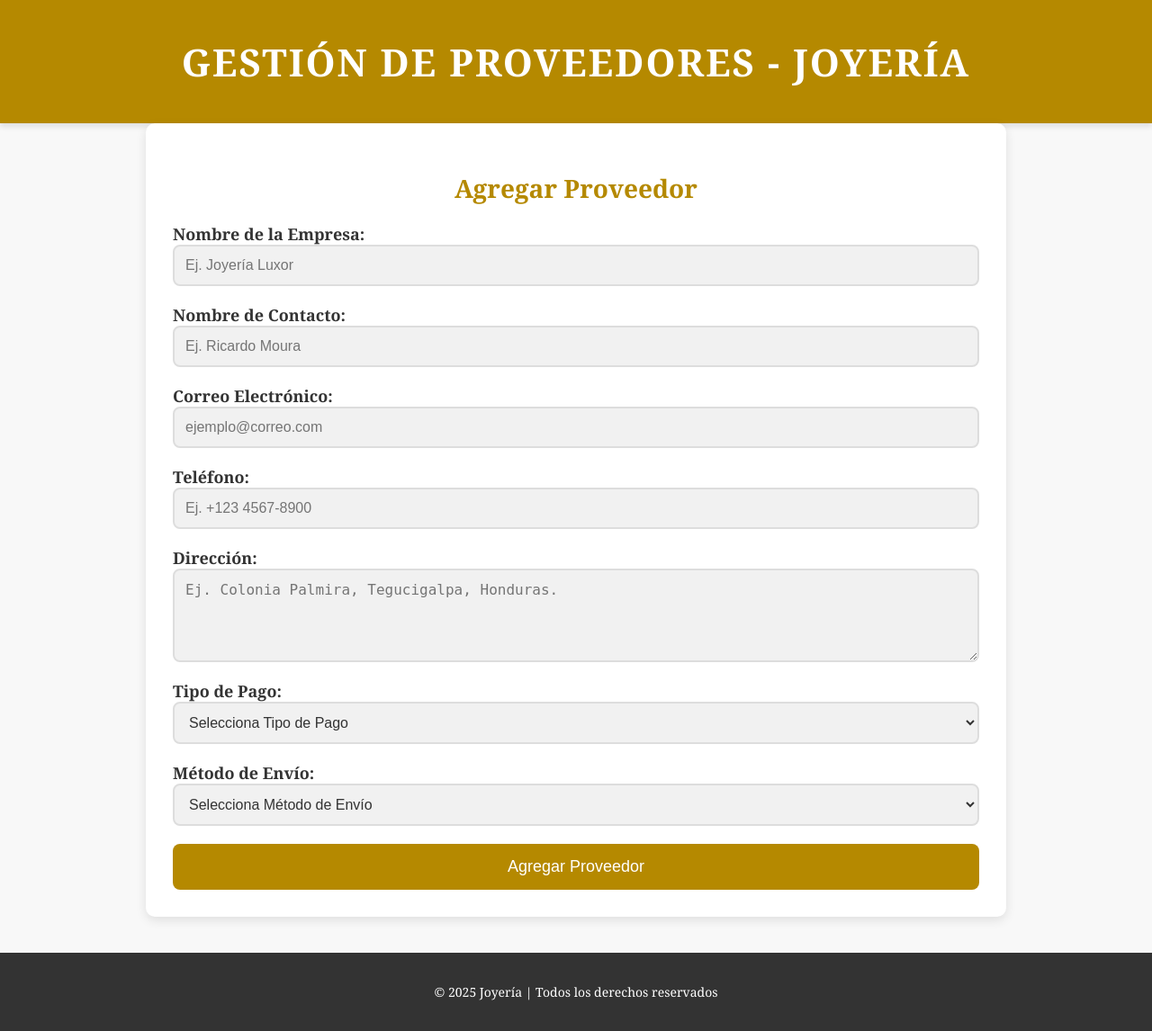
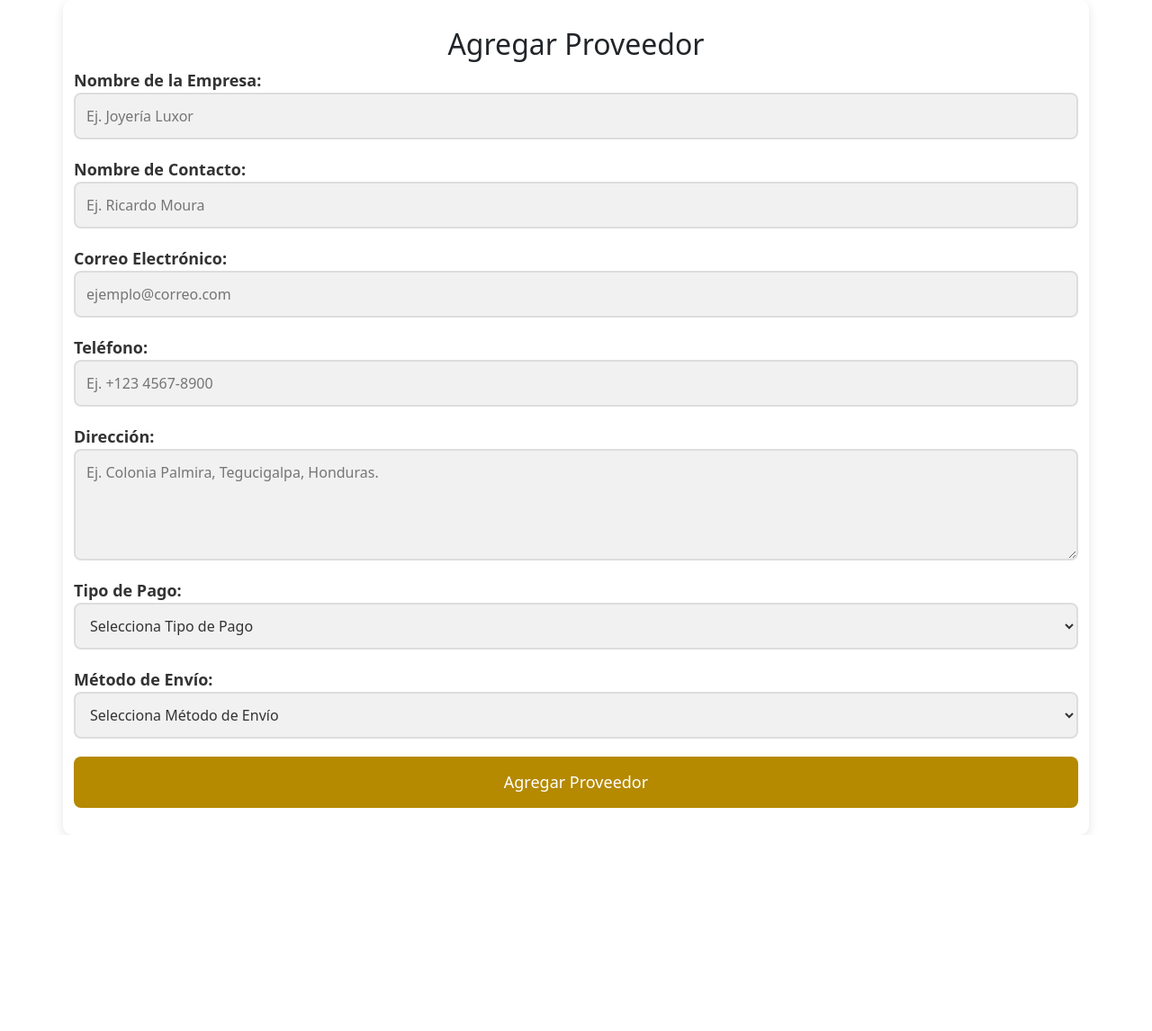
Before and after one commit to jar12a/ProyectoJoyeria, a PHP site: page /ProyectoJoyeria/proveedor.php in a window 1280 px wide. Shown: the whole page at 90% size. After the commit the page ends 928 px from the top, so only its background shows below. Run offline with PHP 8.4, Linux system fonts and the light colour scheme.

Commit message:
agregar archivos proveedores

```diff
--- a/borrar_proveedor.php
+++ b/borrar_proveedor.php
@@ -1,6 +1,6 @@
 <?php
 // Incluir el archivo de conexión
-include 'Conexion/conexion.php';
+include 'confi/conexion.php';
 
 // Leer los datos enviados desde JavaScript
 $datos = json_decode(file_get_contents("php://input"), true);
--- a/editar_proveedor.php
+++ b/editar_proveedor.php
@@ -1,6 +1,6 @@
 <?php
 // Incluir el archivo de conexión
-include 'Conexion/conexion.php';
+include 'confi/conexion.php';
 
 // Leer los datos enviados en formato JSON
 $data = json_decode(file_get_contents("php://input"), true);
--- a/proveedor.php
+++ b/proveedor.php
@@ -43,23 +43,23 @@ if ($_SERVER["REQUEST_METHOD"] == "POST") {
 
     // Verificar correo
     $sql = "SELECT correo FROM proveedores WHERE correo = '$correo'";
-    $result = $pdo->query($sql); // Cambiar $conexion por $pdo
-    if ($result->rowCount() > 0) { // Cambiar num_rows por rowCount
+    $result = $conexion->query($sql);
+    if ($result->num_rows > 0) {
         $errores[] = "El correo electrónico ya está registrado.";
     }
 
     // Verificar teléfono
     $sql = "SELECT telefono FROM proveedores WHERE telefono = '$telefono'";
-    $result = $pdo->query($sql); // Cambiar $conexion por $pdo
-    if ($result->rowCount() > 0) { // Cambiar num_rows por rowCount
+    $result = $conexion->query($sql);
+    if ($result->num_rows > 0) {
         $errores[] = "El número de teléfono ya está registrado.";
     }
 
     // Verificar número de cuenta bancaria
     if ($numCuenta != '') {
         $sql = "SELECT numCuenta FROM proveedores WHERE numCuenta = '$numCuenta'";
-        $result = $pdo->query($sql); // Cambiar $conexion por $pdo
-        if ($result->rowCount() > 0) { // Cambiar num_rows por rowCount
+        $result = $conexion->query($sql);
+        if ($result->num_rows > 0) {
             $errores[] = "El número de cuenta bancaria ya está registrado.";
         }
     }
@@ -67,16 +67,16 @@ if ($_SERVER["REQUEST_METHOD"] == "POST") {
     // Verificar correo PayPal
     if ($correoPayPal != '') {
         $sql = "SELECT correoPayPal FROM proveedores WHERE correoPayPal = '$correoPayPal'";
-        $result = $pdo->query($sql); // Cambiar $conexion por $pdo
-        if ($result->rowCount() > 0) { // Cambiar num_rows por rowCount
+        $result = $conexion->query($sql);
+        if ($result->num_rows > 0) {
             $errores[] = "El correo de PayPal ya está registrado.";
         }
     }
 
     // Verificar empresa
     $sql = "SELECT empresa FROM proveedores WHERE empresa = '$empresa'";
-    $result = $pdo->query($sql); // Cambiar $conexion por $pdo
-    if ($result->rowCount() > 0) { // Cambiar num_rows por rowCount
+    $result = $conexion->query($sql);
+    if ($result->num_rows > 0) {
         $errores[] = "El nombre de la empresa ya está registrado.";
     }
 
@@ -102,53 +102,29 @@ if ($_SERVER["REQUEST_METHOD"] == "POST") {
                 '$direccionPagoEfectivo', '$horarioPagoEfectivo', '$banco', '$numCuenta', '$nombreTitular',
                 '$tipoCuenta', '$correoPayPal', '$confirmarCuentaPayPal')";
 
-        if ($pdo->exec($sql)) { // Cambiar $conexion->query por $pdo->exec
+        if ($conexion->query($sql) === TRUE) {
             echo "<script>
                     alert('Proveedor agregado con éxito!');
                     window.location.href = window.location.href;  // Redirige a la misma página
                  </script>";
         } else {
-            echo "<p style='color:red;'>Error: " . $pdo->errorInfo()[2] . "</p>"; // Cambiar $conexion->error por $pdo->errorInfo()
+            echo "<p style='color:red;'>Error: " . $conexion->error . "</p>";
         }
     }
 
-    $pdo = null; // Close the PDO connection
+    $conexion->close();
 }
 ?>
 
 
 <!DOCTYPE html>
 <html lang="es">
+
 <head>
     <meta charset="UTF-8">
     <meta name="viewport" content="width=device-width, initial-scale=1.0">
-    <title>Gestión de Proveedores - Joyería</title>
+
     <style>
-        /* Estilo general de la página */
-        body {
-            background-color: #f8f8f8; /* Fondo suave y elegante */
-            font-family: 'Georgia', serif; /* Fuente elegante */
-            color: #333333;
-            margin: 0;
-            padding: 0;
-        }
-
-        header {
-            background-color: #b58900; /* Color dorado elegante */
-            text-align: center;
-            padding: 40px 0;
-            box-shadow: 0 4px 6px rgba(0, 0, 0, 0.1);
-        }
-
-        header h1 {
-            font-size: 42px;
-            color: white;
-            font-weight: bold;
-            margin: 0;
-            text-transform: uppercase; /* Título en mayúsculas */
-            letter-spacing: 2px;
-        }
-
         .container {
             width: 70%;
             margin: 0 auto;
@@ -160,7 +136,8 @@ if ($_SERVER["REQUEST_METHOD"] == "POST") {
 
         h2 {
             font-size: 28px;
-            color: #b58900; /* Color dorado para subtítulos */
+            color: #b58900;
+            /* Color dorado para subtítulos */
             text-align: center;
             margin-bottom: 20px;
         }
@@ -172,7 +149,9 @@ if ($_SERVER["REQUEST_METHOD"] == "POST") {
             font-size: 16px;
         }
 
-        input, select, textarea {
+        input,
+        select,
+        textarea {
             padding: 12px;
             font-size: 16px;
             border: 2px solid #ddd;
@@ -182,8 +161,11 @@ if ($_SERVER["REQUEST_METHOD"] == "POST") {
             transition: border-color 0.3s ease;
         }
 
-        input:focus, select:focus, textarea:focus {
-            border-color: #b58900; /* Borde dorado al enfocarse */
+        input:focus,
+        select:focus,
+        textarea:focus {
+            border-color: #b58900;
+            /* Borde dorado al enfocarse */
             outline: none;
         }
 
@@ -199,7 +181,8 @@ if ($_SERVER["REQUEST_METHOD"] == "POST") {
         }
 
         input[type="submit"] {
-            background-color: #b58900; /* Fondo dorado para el botón */
+            background-color: #b58900;
+            /* Fondo dorado para el botón */
             color: white;
             padding: 15px 30px;
             font-size: 18px;
@@ -210,8 +193,10 @@ if ($_SERVER["REQUEST_METHOD"] == "POST") {
         }
 
         input[type="submit"]:hover {
-            background-color: #9e7c00; /* Sombra dorada más oscura al hacer hover */
-            transform: translateY(-2px); /* Efecto de elevación */
+            background-color: #9e7c00;
+            /* Sombra dorada más oscura al hacer hover */
+            transform: translateY(-2px);
+            /* Efecto de elevación */
         }
 
         footer {
@@ -246,9 +231,7 @@ if ($_SERVER["REQUEST_METHOD"] == "POST") {
 </head>
 
 <body>
-    <header>
-        <h1>Gestión de Proveedores - Joyería</h1>
-    </header>
+
 
     <div class="container">
         <h2>Agregar Proveedor</h2>
@@ -272,6 +255,7 @@ if ($_SERVER["REQUEST_METHOD"] == "POST") {
                 <label for="telefono">Teléfono:</label>
                 <input type="text" id="telefono" name="telefono" value="<?= isset($_POST['telefono']) ? htmlspecialchars($_POST['telefono']) : ''; ?>" placeholder="Ej. +123 4567-8900" required>
             </div>
+
 
             <div class="form-group">
                 <label for="direccion">Dirección:</label>
@@ -351,9 +335,16 @@ if ($_SERVER["REQUEST_METHOD"] == "POST") {
         </form>
     </div>
 
-    <footer>
-        <p>&copy; 2025 Joyería | Todos los derechos reservados</p>
-    </footer>
+
+<!-- Scripts para validaciones en tiempo real -->
+<!-- Bootstrap CSS -->
+<link href="https://cdn.jsdelivr.net/npm/bootstrap@5.3.0/dist/css/bootstrap.min.css" rel="stylesheet">
+
+<!-- Bootstrap JS y dependencias -->
+<script src="https://cdn.jsdelivr.net/npm/@popperjs/core@2.11.6/dist/umd/popper.min.js"></script>
+<script src="https://code.jquery.com/jquery-3.6.0.min.js"></script>
+
+
 
 
     <script>
@@ -363,12 +354,29 @@ if ($_SERVER["REQUEST_METHOD"] == "POST") {
             document.getElementById('banco_fields').style.display = (tipoPago === 'transferencia') ? 'block' : 'none';
             document.getElementById('paypal_fields').style.display = (tipoPago === 'paypal') ? 'block' : 'none';
         }
+        // Validar que solo se ingresen números en el campo de teléfono
+        $("#telefono").on("input", function() {
+            let telefono = $(this).val();
+
+            // Permitir solo números (elimina cualquier otro carácter)
+            telefono = telefono.replace(/\D/g, "");
+
+            // Actualiza el campo con el valor filtrado
+            $(this).val(telefono);
+
+            // Verifica si el campo está vacío
+            if (telefono === "") {
+                $("#telefonoError").text("El teléfono solo debe contener números.");
+            } else {
+                $("#telefonoError").text("");
+            }
+        });
 
         function validarFormulario() {
             // Muestra un mensaje de confirmación antes de enviar el formulario
             var confirmarEnvio = confirm("¿Está seguro de que desea enviar los datos?");
             if (!confirmarEnvio) {
-            return false;  // Si el usuario elige "No", no se envía el formulario
+                return false; // Si el usuario elige "No", no se envía el formulario
             }
 
             var tipoPago = document.getElementById('tipo_pago').value;
@@ -426,9 +434,10 @@ if ($_SERVER["REQUEST_METHOD"] == "POST") {
             return true; // Si todo es correcto, el formulario se envía
         }
 
-    document.addEventListener('DOMContentLoaded', function () {
+        document.addEventListener('DOMContentLoaded', function() {
             showPaymentFields();
         });
     </script>
 </body>
+
 </html>
--- a/tabla_proveedores.php
+++ b/tabla_proveedores.php
@@ -1,6 +1,6 @@
 <?php
 // Incluir el archivo de conexión
-include 'Conexion/conexion.php';
+include 'confi/conexion.php';
 
 // Número de registros por página
 $registros_por_pagina = 10;
```
Lines whose indentation alone changed are shown as unchanged.
